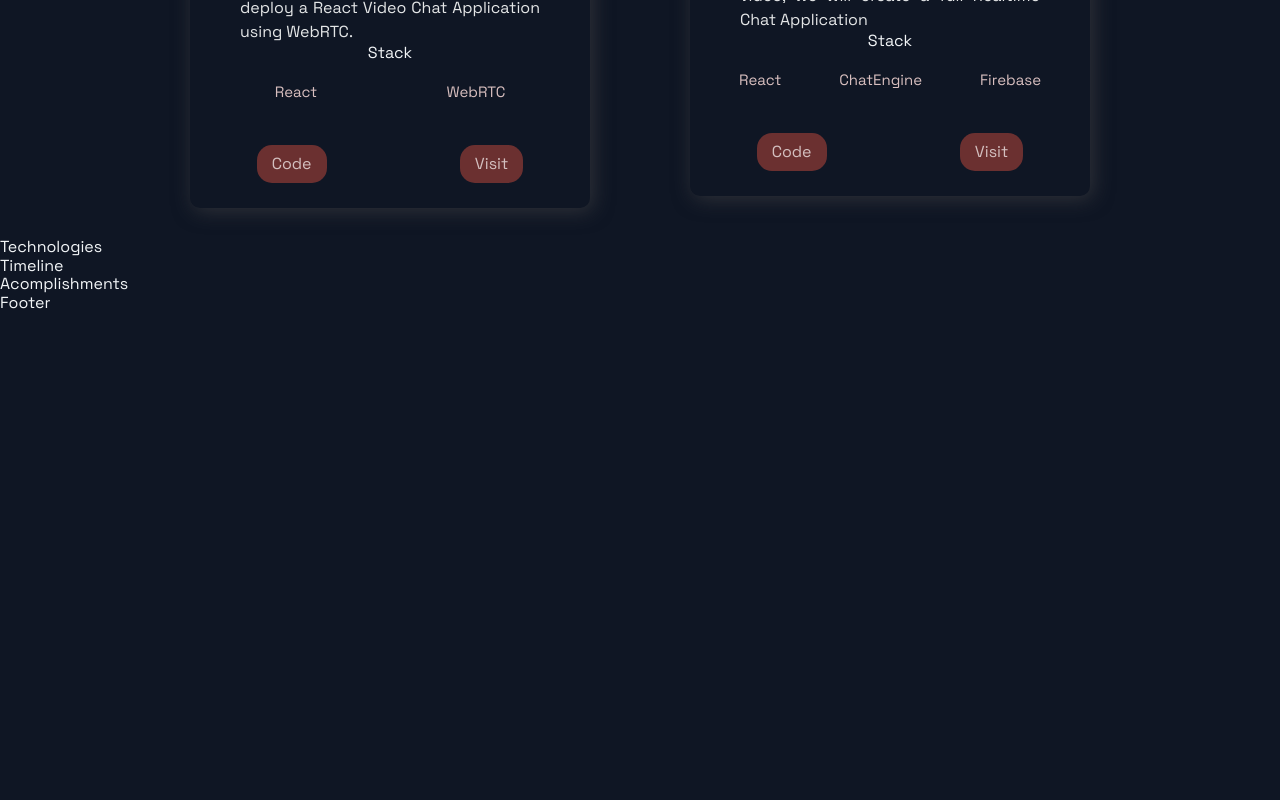
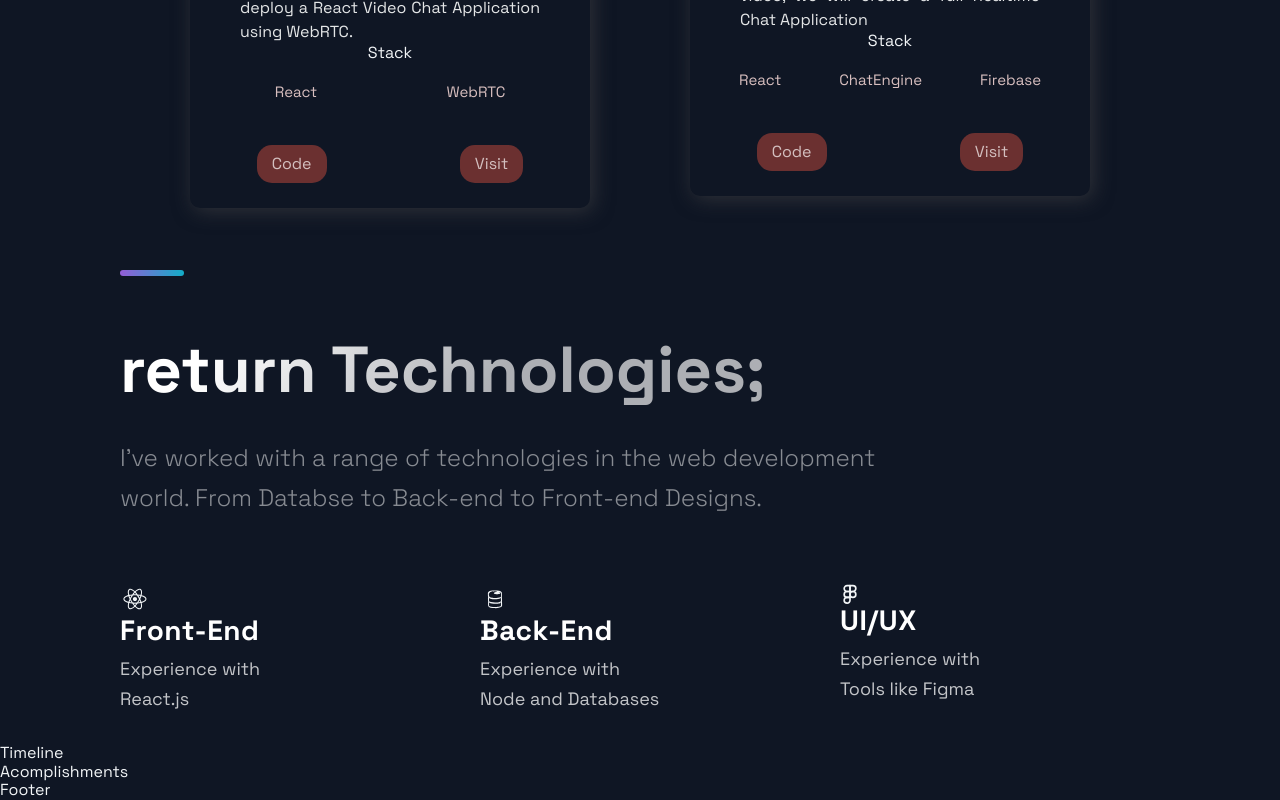
Before and after one commit to hardikpatil24/portfolio_site_source, a Next.js app: page / in a window 1280 px wide. Shown: the part 1963-2763 px from the top of the page. Before the commit the page ends 2276 px from the top, so only its background shows below. Built offline with nearby package versions, Linux system fonts and the light colour scheme.

Commit message:
Technologies section completed;

```diff
--- a/src/components/Header/Header.js
+++ b/src/components/Header/Header.js
@@ -17,17 +17,17 @@ const Header = () =>  (
     <Div2>
       <li>
         <Link href="#projects">
-          <NavLink>Projects( )</NavLink>
+          <NavLink>Projects</NavLink>
         </Link>
       </li>
       <li>
         <Link href="#tech">
-          <NavLink>Technologies( )</NavLink>
+          <NavLink>Technologies</NavLink>
         </Link>
       </li>
       <li>
         <Link href="#about">
-          <NavLink>About( )</NavLink>
+          <NavLink>About</NavLink>
         </Link>
       </li>
     </Div2>
--- a/src/components/Technologies/Technologies.js
+++ b/src/components/Technologies/Technologies.js
@@ -1,12 +1,50 @@
 import React from 'react';
 import { DiFirebase, DiReact, DiZend } from 'react-icons/di';
+import { FiFigma } from 'react-icons/fi';
 import { Section, SectionDivider, SectionText, SectionTitle } from '../../styles/GlobalComponents';
 import { List, ListContainer, ListItem, ListParagraph, ListTitle } from './TechnologiesStyles';
 
 const Technologies = () =>  (
-  <div>
-    Technologies
-  </div>
+  <Section id="tech">
+    <SectionDivider />
+    <SectionTitle main>return Technologies;</SectionTitle>
+    <SectionText>
+      I've worked with a range of technologies in the web development world.
+      From Databse to Back-end to Front-end Designs.
+    </SectionText>
+    <List>
+      <ListItem>
+        <DiReact size="3rem"/>
+        <ListContainer>
+          <ListTitle>Front-End</ListTitle>
+          <ListParagraph>
+            Experience with <br />
+            React.js
+          </ListParagraph>
+        </ListContainer>
+      </ListItem>
+      <ListItem>
+        <DiFirebase size="3rem"/>
+        <ListContainer>
+          <ListTitle>Back-End</ListTitle>
+          <ListParagraph>
+            Experience with <br />
+            Node and Databases
+          </ListParagraph>
+        </ListContainer>
+      </ListItem>
+      <ListItem>
+        <FiFigma size="2rem"/>
+        <ListContainer>
+          <ListTitle>UI/UX</ListTitle>
+          <ListParagraph>
+            Experience with <br />
+            Tools like Figma
+          </ListParagraph>
+        </ListContainer>
+      </ListItem>
+    </List>
+  </Section>
 );
 
 export default Technologies;
```
